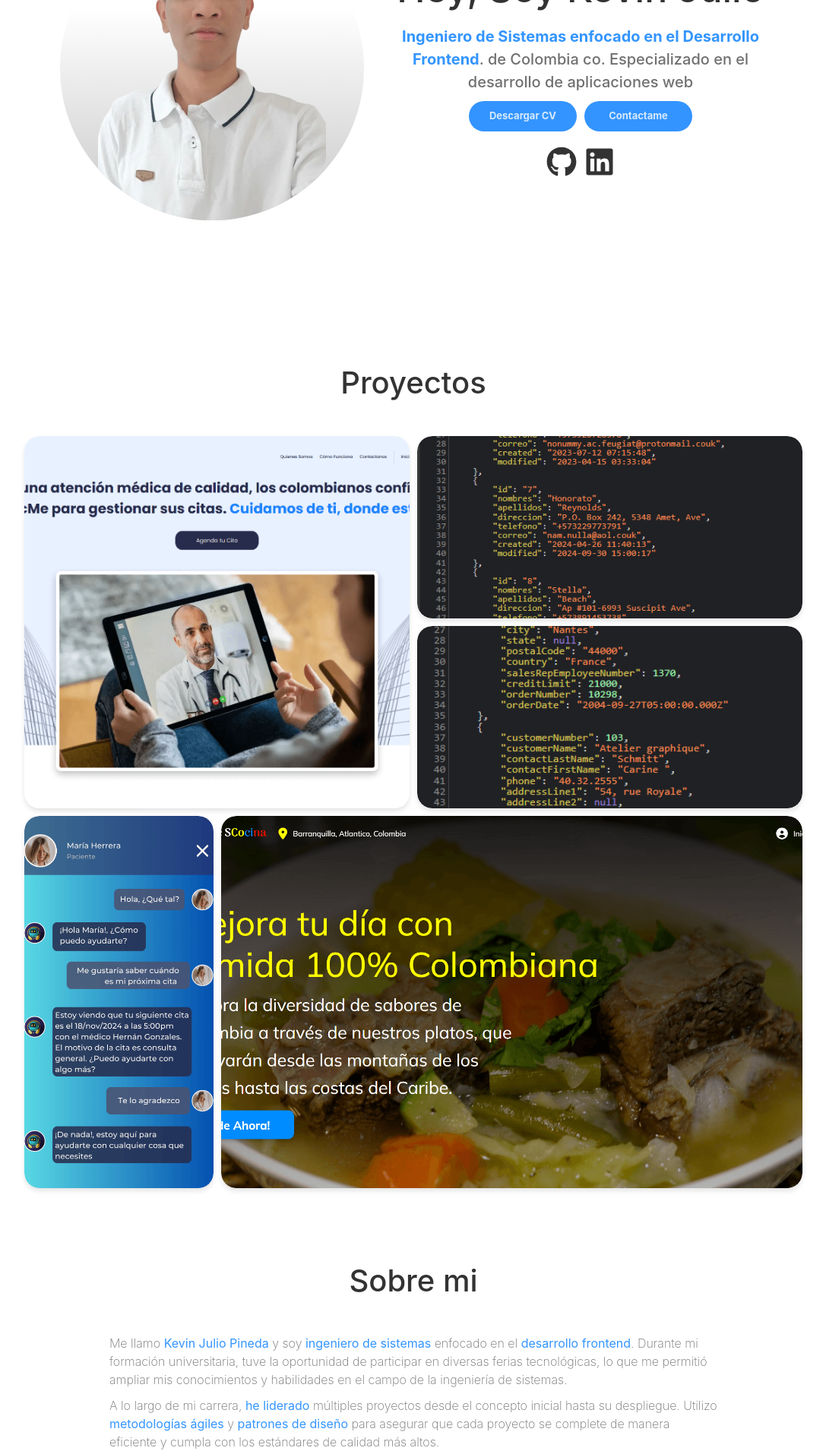
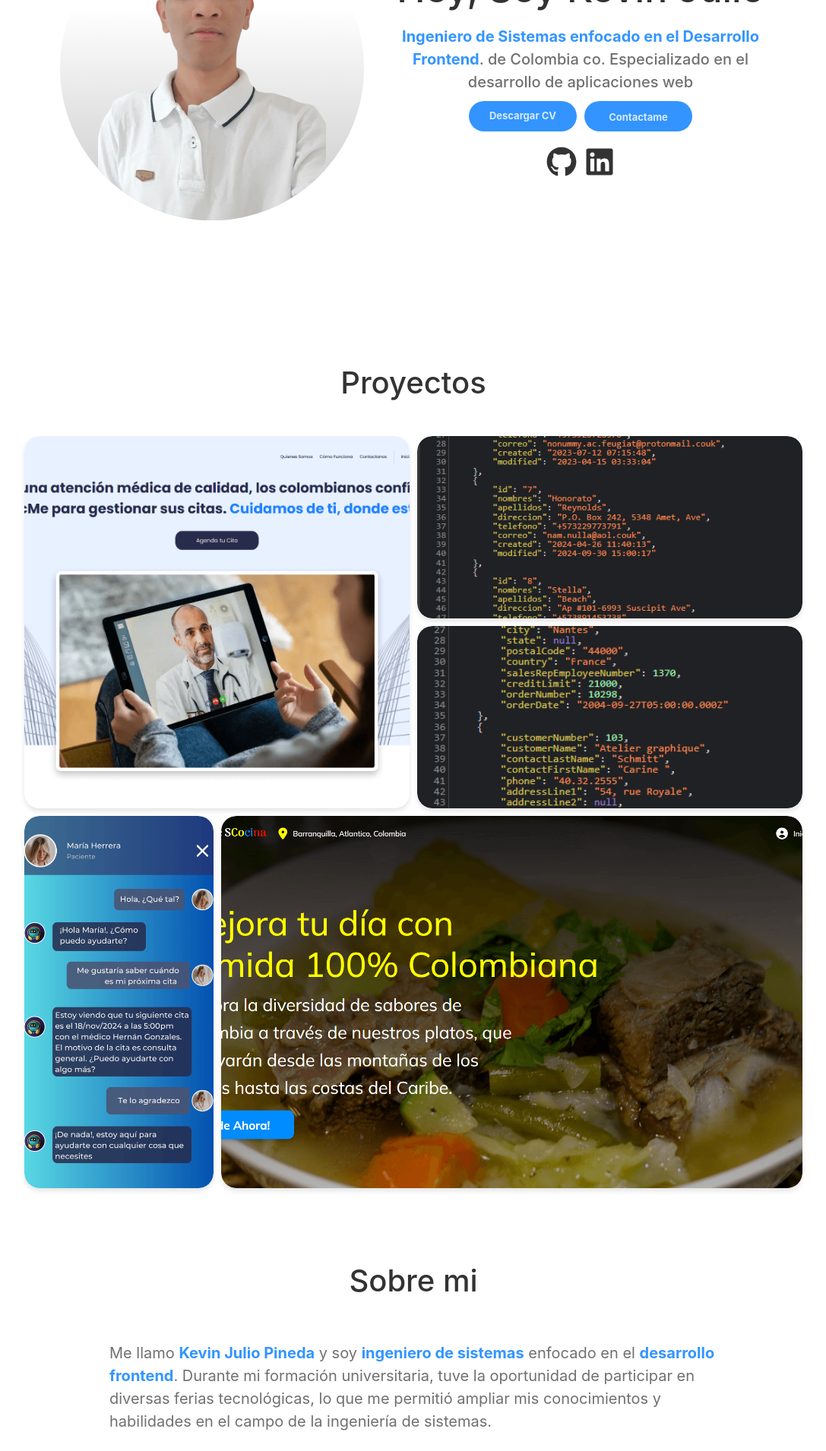
Before and after one commit to KevinJp21/Portfolio-KJ, a React (Vite) app: page /home in a window 1280 px wide. Shown: the part 340-2250 px from the top of the page at 76% size, without its empty margins (96-1183 px from the left). Built offline with nearby package versions, Linux system fonts and the light colour scheme; a web font is replaced by a local one.

Commit message:
optimizando la accesibilidad y el seo

```diff
--- a/index.html
+++ b/index.html
@@ -6,6 +6,11 @@
     <meta name="viewport" content="width=device-width, initial-scale=1.0" />
     <title>Portfolio | Kevin Julio</title>
     <link rel="stylesheet" href="./src/assets/Fonts/SF Pro/SF Pro.css">
+    <meta name="description" content="Soy Kevin Julio Pineda, ingeniero de sistemas especializado en desarrollo frontend. Con experiencia en liderazgo de proyectos, metodologías ágiles y arquitectura de software, busco crear soluciones tecnológicas innovadoras. Descubre mis trabajos y habilidades en mi portfolio.">
+    <meta name="keywords" content="Kevin Julio Pineda, ingeniero de sistemas, desarrollo frontend, proyectos tecnológicos, metodologías ágiles, arquitectura de software, inteligencia artificial">
+    <meta name="author" content="Kevin Julio Pineda">
+    <meta name="robots" content="index, follow">
+
   </head>
   <body>
     <div id="root"></div>
--- a/src/Components/NavBar/FloatNavbar.jsx
+++ b/src/Components/NavBar/FloatNavbar.jsx
@@ -47,9 +47,8 @@ const FloatNavbar = () => {
                             <li><a className="LinkFloatNavHome About" href='#About'><Assets.icons.AboutIcon className="home-icon" width={"30px"} heigh={"30px"} /></a></li>
                             <li><a className="LinkFloatNavHome Skills" href="#Skills"><Assets.icons.Tools className="home-icon" width={"30px"} heigh={"30px"} /></a></li>
                             <li><a className="LinkFloatNavHome Contact" href="mailto: kevinjp821@gmail.com"><Assets.icons.ContactIcon className="home-icon" width={"30px"} heigh={"30px"} /></a></li>
-
                             <li>
-                                <button className={`select ${darkMode}`} onClick={() => handleOptionClick(darkMode === 'light' ? 'dark' : darkMode === 'dark' ? 'system' : 'light')}>
+                                <button title='BTNTheme' className={`select ${darkMode}`} onClick={() => handleOptionClick(darkMode === 'light' ? 'dark' : darkMode === 'dark' ? 'system' : 'light')}>
                                     {renderIcon()}
                                 </button>
                             </li>
--- a/src/Components/NavBar/Navbar.jsx
+++ b/src/Components/NavBar/Navbar.jsx
@@ -70,7 +70,7 @@ const Navbar = () => {
                             <li><a className="LinkNavHome Contact" href="mailto: kevinjp821@gmail.com"><span className='linkText'>Contacto</span></a></li>
                             <li>
                                 <div className="dropdown">
-                                    <button className={`select ${dropdownOpen ? 'select-clicked' : ''}`} onClick={handleDropdownClick}>
+                                    <button title='BTNTheme' className={`select ${dropdownOpen ? 'select-clicked' : ''}`} onClick={handleDropdownClick}>
                                     {renderIcon()}
                                         <span className="selected">
                                         </span>
--- a/src/Secciones/SeccionesHome/About/About.css
+++ b/src/Secciones/SeccionesHome/About/About.css
@@ -37,10 +37,11 @@
 }
 
 .DescriptionAbout p{
-    text-align:left;
     color: var(--Grey);
-    font-size: 16px;
-    font-weight: 200;
+    font-size: min(20px, 6vw);
+    font-weight: 400;
+    text-wrap: pretty;
+    margin-top: 10px;
 }
 
 .DescriptionAbout p strong{
--- a/src/Secciones/SeccionesHome/Projects/Projects.jsx
+++ b/src/Secciones/SeccionesHome/Projects/Projects.jsx
@@ -25,7 +25,7 @@ const Projects = () => {
 
                         <div className="contentCard">
                             <div className="HeaderCard">
-                                <a className="IconsCards" target="-blank" href={project.demo}><Assets.icons.LinkIcon cwidth={"30px"} height={"30px"} /></a>
+                                <a title='DemoProject' className="IconsCards" target="-blank" href={project.demo}><Assets.icons.LinkIcon cwidth={"30px"} height={"30px"} /></a>
                             </div>
                             <div className="FooterCard">
                                 <div className="TitleCard">
@@ -37,7 +37,7 @@ const Projects = () => {
                                     </ul>
                                 </div>
                                 <div className="LinkProject">
-                                    <a target="-blank" href={project.Git}>{<Assets.icons.GitIcon className="IconsCards" width={"30px"} height={"30px"} />}</a>
+                                    <a title='RepositoryGitHub' target="-blank" href={project.Git}>{<Assets.icons.GitIcon className="IconsCards" width={"30px"} height={"30px"} />}</a>
                                 </div>
 
                             </div>
--- a/src/Secciones/SeccionesHome/Skills/Skills.jsx
+++ b/src/Secciones/SeccionesHome/Skills/Skills.jsx
@@ -56,7 +56,6 @@ const Skills = () => {
                 ))}
             </div>
 
-
             <h3 className='toolCategory'>Otros</h3>
             <div className="ContentSkills">
                 {OthersTools.map((Tool) => (
--- a/src/Secciones/SeccionesHome/Start/Start.css
+++ b/src/Secciones/SeccionesHome/Start/Start.css
@@ -74,21 +74,30 @@
 }
 
 .BTNProfileWrapper button{
-    max-width: 142px;
-    width: 100%;
+    display: flex;
+    justify-content: center;
+    align-items: center;
+    width: 142px;
     height: 40px;
     border: none;
     border-radius: 30px;
     cursor: pointer;
     background: var(--Blue);
+    transition: all .3s ease;
+}
+
+.BTNProfileWrapper button span{
     font-size: 13px;
     font-weight: 700;
+    color: var(--White);
 }
 
-.BTNProfileWrapper button, .BTNProfileWrapper button a{
+ .BTNProfileWrapper button a{
     text-decoration: none;
-    color: var(--White);
     transition: all .3s ease;
+    width: 100%;
+    height: 100%;
+    place-content: center;
 }
 
 .BTNProfileWrapper button:hover{
--- a/src/Secciones/SeccionesHome/Start/Start.jsx
+++ b/src/Secciones/SeccionesHome/Start/Start.jsx
@@ -12,7 +12,7 @@ const Start = () => {
         <section className="ContainerStart" id='Start'>
             <div className="StartContent">
                 <div className="ImgContent">
-                    <img src={Assets.images.imgProfile} alt="Foto de perfil" width={"480px"} height={"480px"} />
+                    <img src={Assets.images.imgProfile} alt="Foto de perfil" width={"300px"} height={"400px"} />
                 </div>
 
                 <div className="StartTextContent">
@@ -20,11 +20,12 @@ const Start = () => {
                     <p><strong>Ingeniero de Sistemas enfocado en el Desarrollo Frontend</strong>. de Colombia co. Especializado en el desarrollo de aplicaciones web</p>
                     <div className="BTNProfileWrapper">
                         <button className='CVBtn' onClick={handleDownloadCV}><span>Descargar CV</span></button>
+
                         <button><a href="mailto: kevinjp821@gmail.com"><span>Contactame</span></a></button>
                     </div>
                     <div className="BTNLinkSocialr">
-                        <a className='LinkSocials' href='https://github.com/KevinJp21' target="_blank"><Assets.icons.IconGitHub className="iconSocials" width="30px" height="30px"/></a>
-                        <a className='LinkSocials' href='https://www.linkedin.com/in/kevin-julio-667280240/' target="_blank"><Assets.icons.IconLinkedin  className="iconSocials" width="30px" height="30px"/></a>
+                        <a title='GitHub' className='LinkSocials' href='https://github.com/KevinJp21' target="_blank"><Assets.icons.IconGitHub className="iconSocials" width="30px" height="30px"/></a>
+                        <a title='Linkedin' className='LinkSocials' href='https://www.linkedin.com/in/kevin-julio-667280240/' target="_blank"><Assets.icons.IconLinkedin  className="iconSocials" width="30px" height="30px"/></a>
                     </div>
                 </div>
             </div>
```
Also changed, not shown: public/robots.txt (added).
